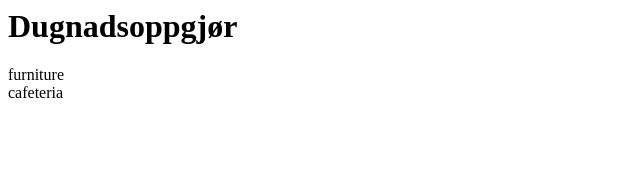
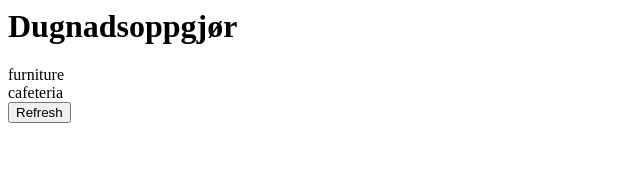
Before and after one commit to kristiania-pg6301-2024/pg6301-frontend-programming, a React (Vite) app in the folder client/: page / in a window 1280 px wide. Shown: the top 192 px of the page, without its empty margins (0-640 px from the left). Built offline with nearby package versions, Linux system fonts and the light colour scheme.

Commit message:
fetchSettlements with promises

```diff
--- a/client/src/components/app/application.tsx
+++ b/client/src/components/app/application.tsx
@@ -1,20 +1,36 @@
 import React, { useState, useEffect } from "react";
 
 interface Settlement {
+  id: number;
   department: string;
   balance: Record<string, number>;
+}
+
+const sampleSettlements: Settlement[] = [
+  { id: 0, department: "furniture", balance: { "1000kr": 3, "200kr": 80 } },
+  { id: 1, department: "cafeteria", balance: { "100kr": 50, "50kr": 60 } },
+];
+
+function timeout(millis: number) {
+  return new Promise((resolve) => {
+    setTimeout(() => {
+      resolve("hei");
+    }, millis);
+  });
+}
+
+function fetchSettlements(): Promise<Settlement[]> {
+  return timeout(1000).then(() => sampleSettlements);
 }
 
 export function Application() {
   const [settlements, setSettlements] = useState<Settlement[]>([]);
 
-  function loadSettlements() {
-    setTimeout(() => {
-      setSettlements([
-        { department: "furniture", balance: { "1000kr": 3, "200kr": 80 } },
-        { department: "cafeteria", balance: { "100kr": 50, "50kr": 60 } },
-      ]);
-    }, 1000);
+  async function loadSettlements() {
+    setSettlements([]);
+    fetchSettlements().then((settlements) => {
+      setSettlements(settlements);
+    });
   }
 
   useEffect(() => {
@@ -25,8 +41,11 @@ export function Application() {
     <>
       <h1>Dugnadsoppgjør</h1>
       {settlements.map((s) => (
-        <div>{s.department}</div>
+        <div key={s.id}>{s.department}</div>
       ))}
+      <div>
+        <button onClick={() => loadSettlements()}>Refresh</button>
+      </div>
     </>
   );
 }
```
